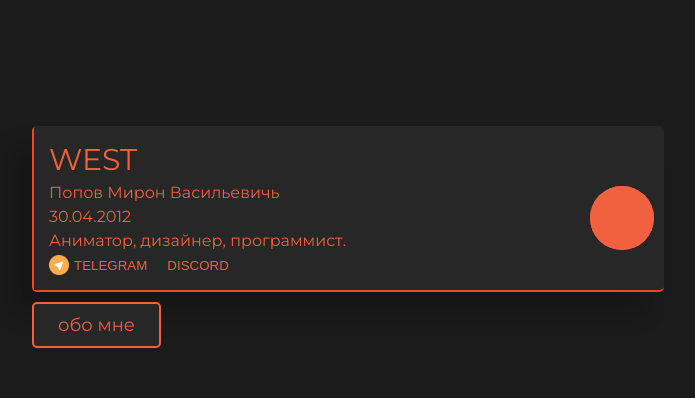
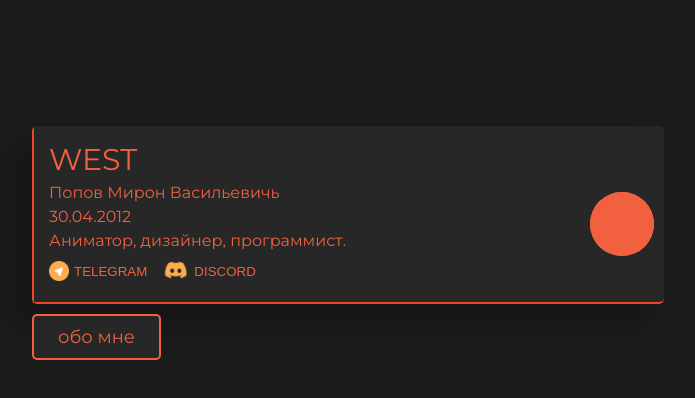
Before and after one commit to west-rar/my-web-site, a plain HTML site: page index.html in a window 1280 px wide. Shown: the whole page, without its empty margins (292-987 px from the left). Drawn offline with Linux system fonts and the light colour scheme; the site is published under a folder, as on GitHub Pages, so addresses that start at the root find nothing.

Commit message:
fix ds logo

```diff
--- a/index.html
+++ b/index.html
@@ -29,7 +29,7 @@
                     <button  class="link-text">TELEGRAM</button>
                 </div>
                 <div class="link" onclick="window.location.href= 'https://discordapp.com/users/795213487839772684 '">
-                    <img class="ds" src="/img/discord.png" alt="">
+                    <img class="ds" src="img/discord.png" alt="">
                     <button  class="link-text">DISCORD</button>
                 </div>
             </div>
```
